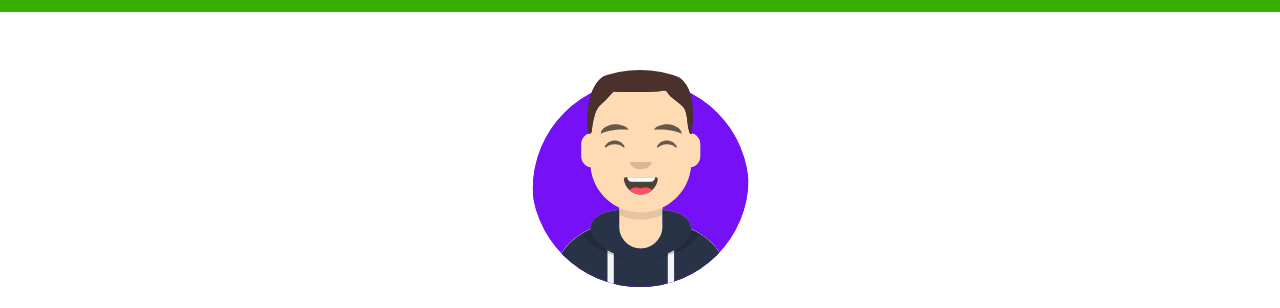
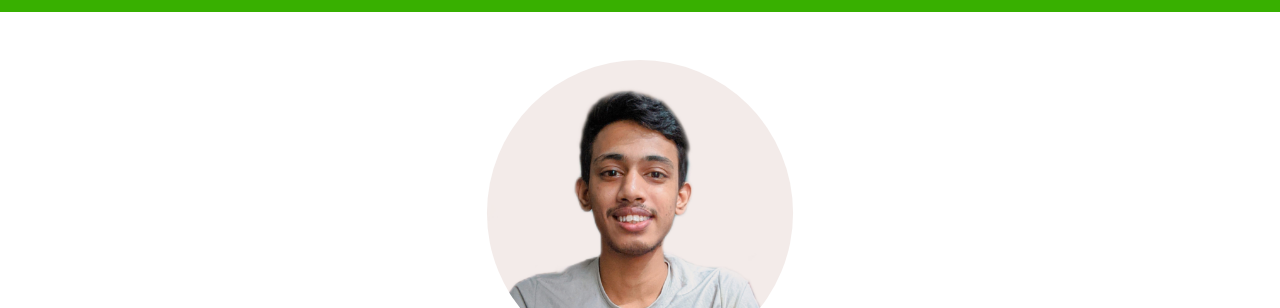
Before and after one commit to Ridowan-sajid/portfolio, a plain HTML site: page index.html in a window 1280 px wide. Shown: the top 308 px of the page. Drawn offline with nearby package versions, Linux system fonts and the light colour scheme.

Commit message:
Update index.html

```diff
--- a/index.html
+++ b/index.html
@@ -12,7 +12,7 @@
  <div class="Main-profile">
  </div>
  <div class="Profile">
-  <img class="profile-pic" src="./profile.svg" alt="ops">
+  <img class="profile-pic" src="./IMG_20210826_153146.jpg" alt="ops">
   <p class="name">Ridowan Ul Alam</p>
   <p class="work-title">Web developer</p>
 <div class="font">
```
